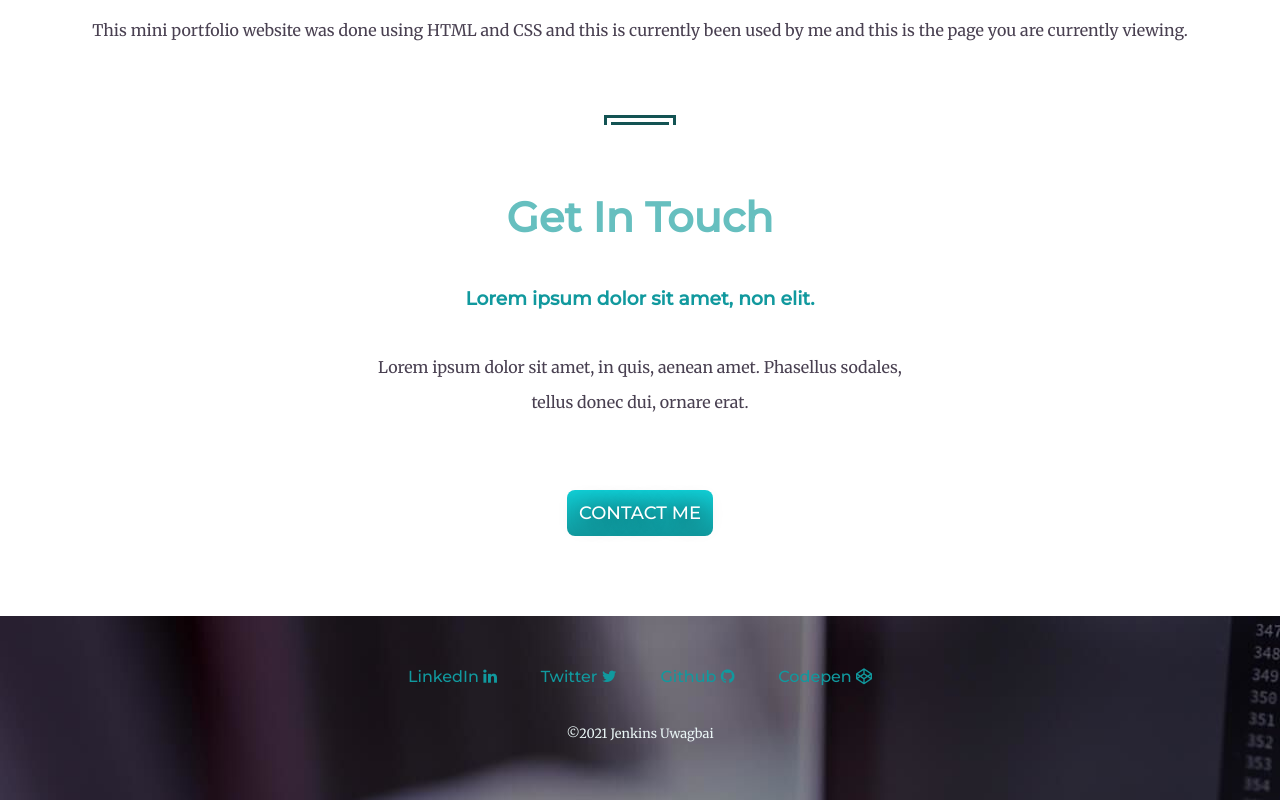
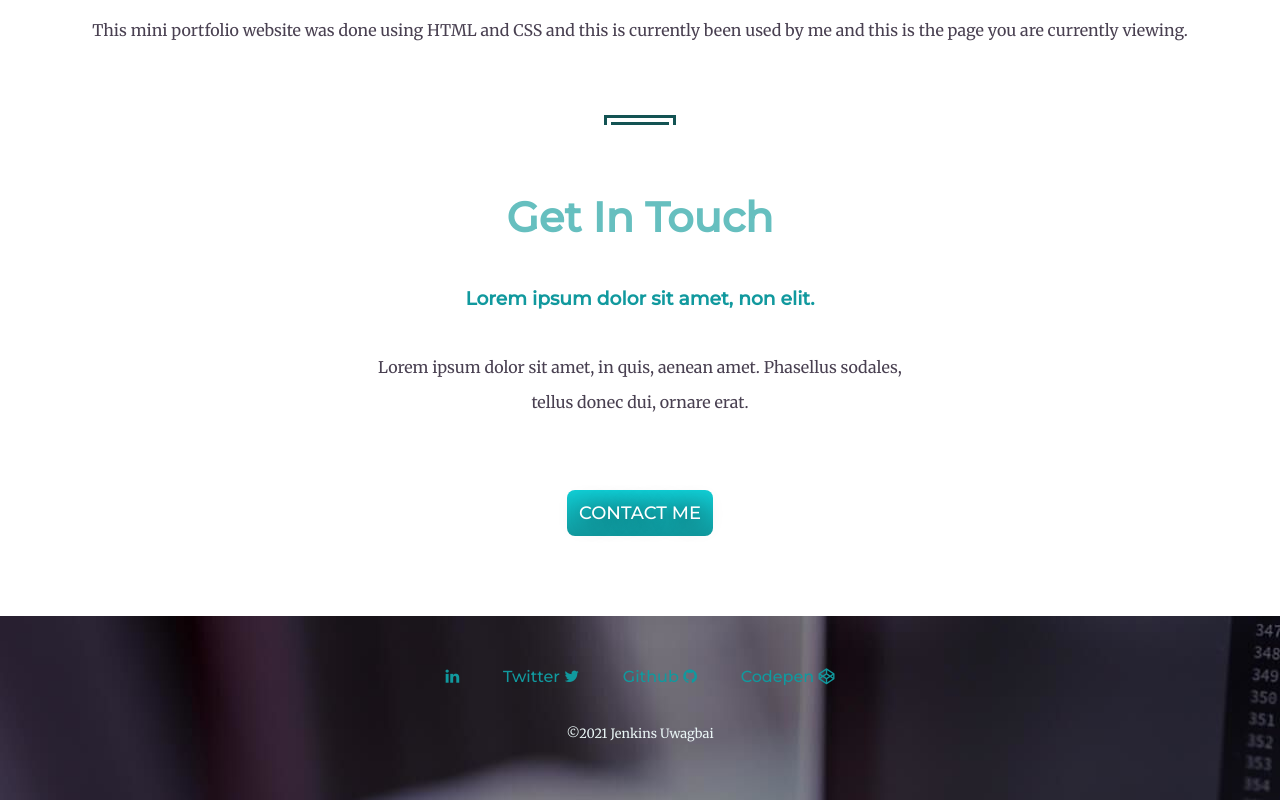
Before and after one commit to jenkx60/Jenkins-Uwagbai-Portfoilo-Website, a plain HTML site: page index.html in a window 1280 px wide. Shown: the part 2041-2841 px from the top of the page. Drawn offline with Linux system fonts and the light colour scheme.

Commit message:
Update index.html

```diff
--- a/index.html
+++ b/index.html
@@ -80,7 +80,7 @@
 
     <footer>
         <div class="bottom-container">
-            <a class="footer-link" href="https://www.linkedin.com/in/jenkins-uwagbai-8731b5a6/">LinkedIn <i class='fa fa-linkedin'></i></a>
+            <a class="footer-link" href="https://www.linkedin.com/in/jenkins-uwagbai-8731b5a6/"><i class='fa fa-linkedin'></i></a>
             <a class="footer-link" href="https://www.twitter.com/Iamjenkinsb">Twitter <i class='fa fa-twitter'></i></a>
             <a class="footer-link" href="https://github.com/jenkx60">Github <i class='fa fa-github'></i></a>
             <a class="footer-link" href="https://codepen.io/Jenkinsu">Codepen <i class='fa fa-codepen'></i></a>
```
